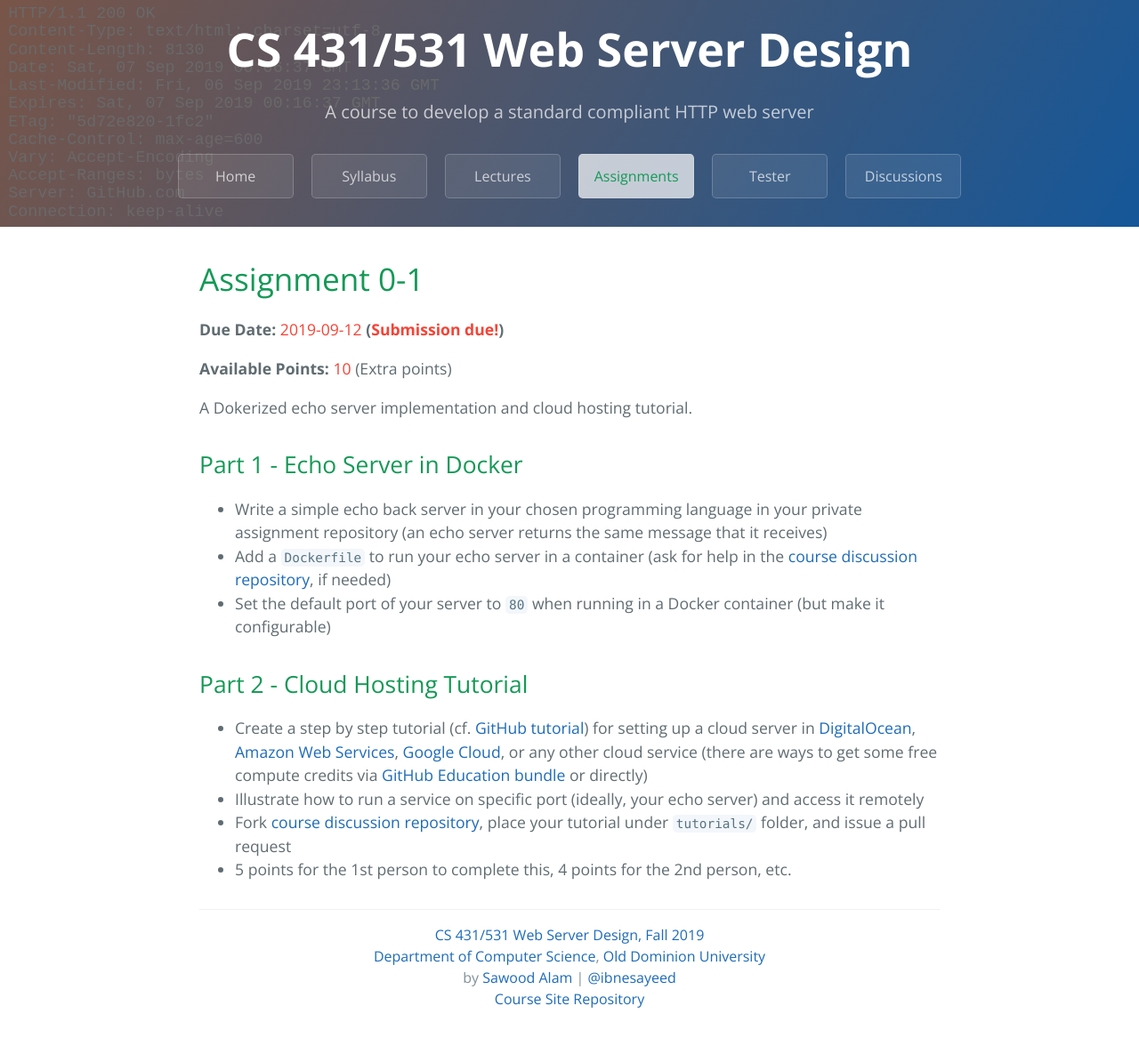
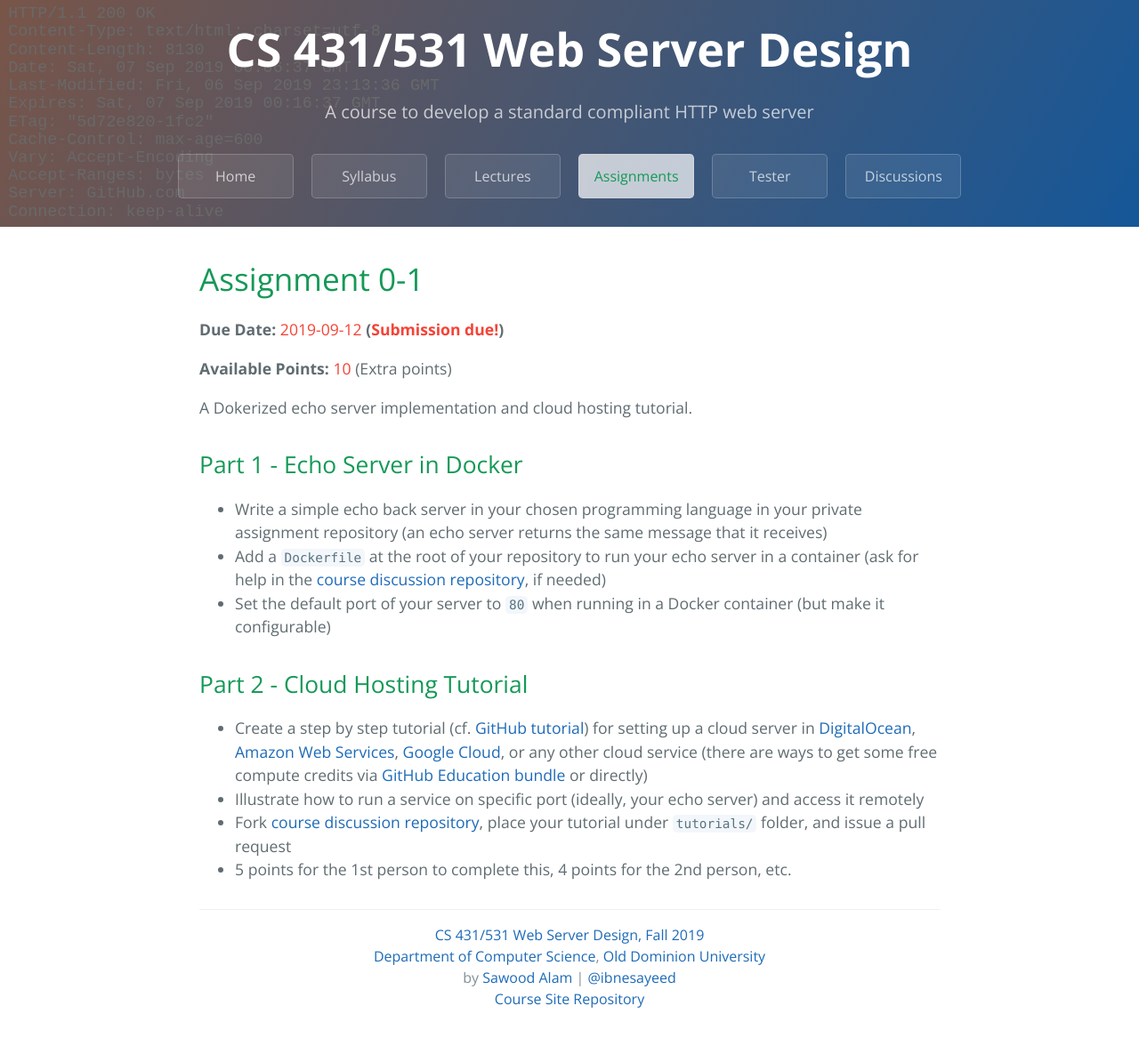
Before and after one commit to cs531-f19/cs531-f19.github.io, a Jekyll site: the page built from assignments/assignment-0-1.md, in a window 1280 px wide. Shown: the whole page at 89% size. Built offline with Jekyll 4.4.1, drawn with Linux system fonts in a browser that asks for light colours; the repository's description, which GitHub fills in, is left out.

Commit message:
Update submission instructions to include placement of Dockerfile

```diff
--- a/assignments/assignment-0-1.md
+++ b/assignments/assignment-0-1.md
@@ -5,7 +5,7 @@ title: Assignment 0-1
 ## Part 1 - Echo Server in Docker
 
 * Write a simple echo back server in your chosen programming language in your private assignment repository (an echo server returns the same message that it receives)
-* Add a `Dockerfile` to run your echo server in a container (ask for help in the [course discussion repository](https://github.com/cs531-f19/discussions), if needed)
+* Add a `Dockerfile` at the root of your repository to run your echo server in a container (ask for help in the [course discussion repository](https://github.com/cs531-f19/discussions), if needed)
 * Set the default port of your server to `80` when running in a Docker container (but make it configurable)
 
 ## Part 2 - Cloud Hosting Tutorial
```
Also changed, not shown: _includes/submission.md (+1 -0 lines).
